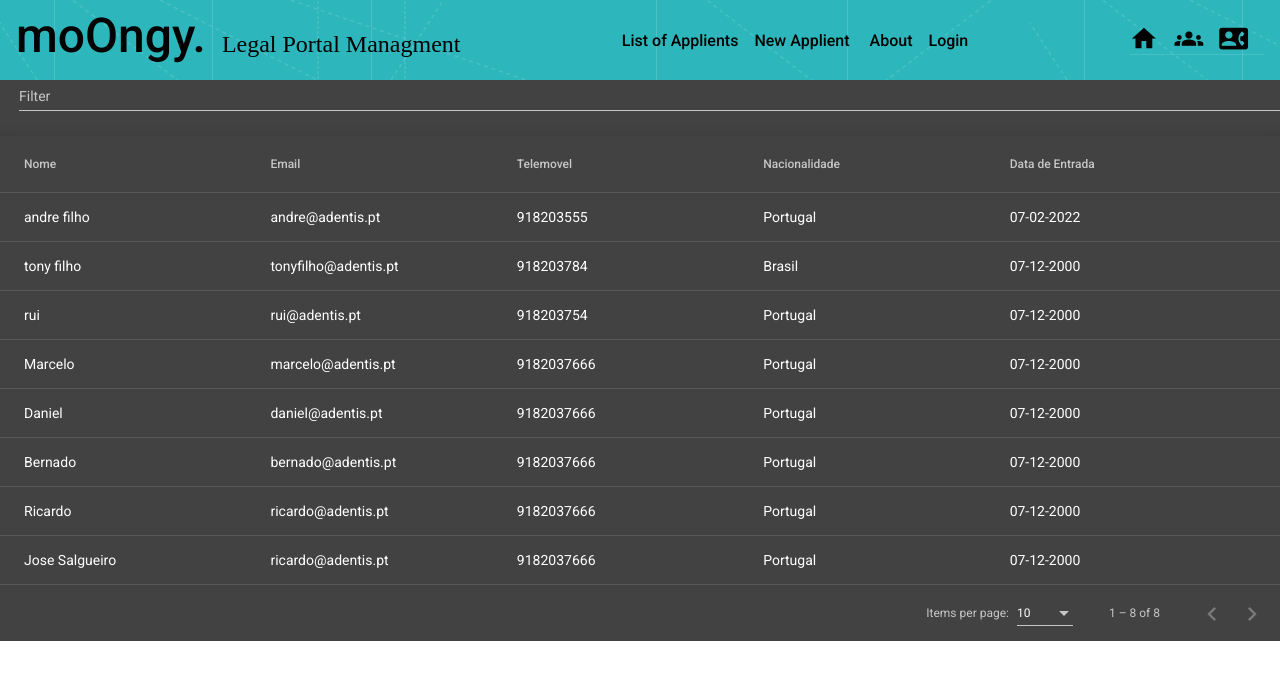
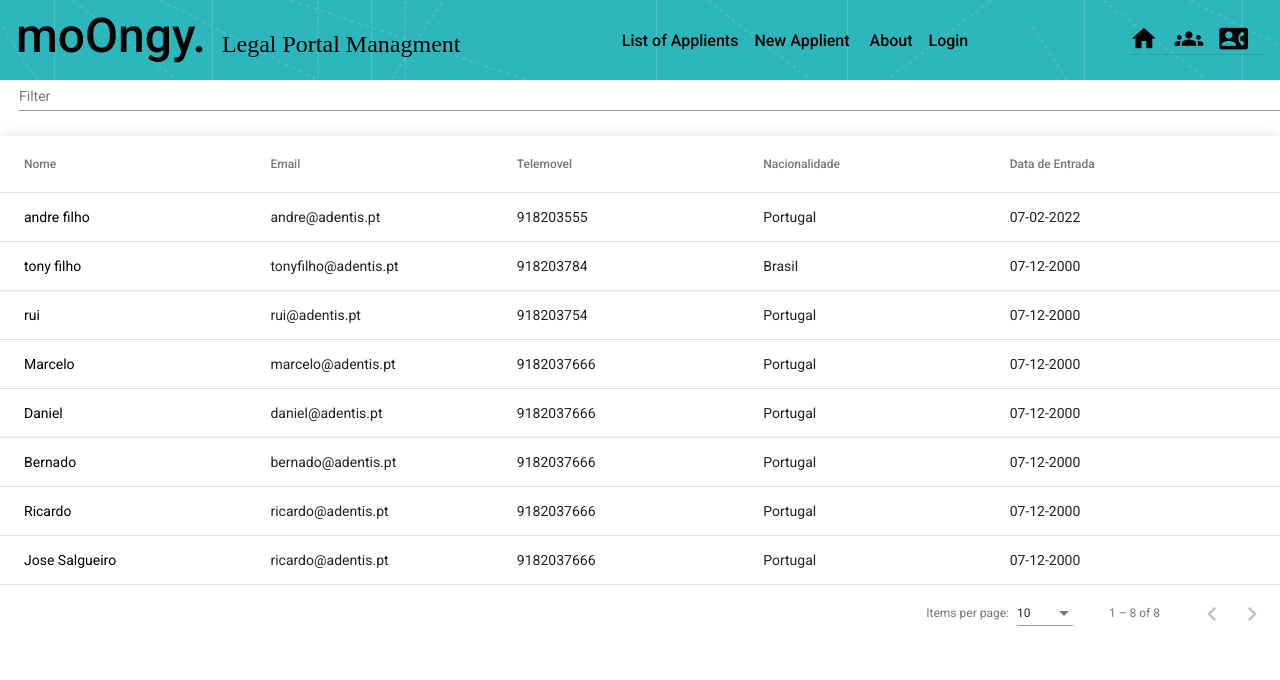
Before and after one commit to Tonyfilho/legalPortalManagment, an Angular app in the folder legalPortalManagment/: page /applients in a window 1280 px wide. Shown: the top 680 px of the page. Built offline with nearby package versions, Linux system fonts and the light colour scheme; a web font is replaced by a local one.

Commit message:
tema do material corrigido, css removido

```diff
--- a/legalPortalManagment/angular.json
+++ b/legalPortalManagment/angular.json
@@ -27,7 +27,7 @@
               "src/assets"
             ],
             "styles": [
-              "./node_modules/@angular/material/prebuilt-themes/pink-bluegrey.css",
+              "./node_modules/@angular/material/prebuilt-themes/indigo-pink.css",
               "src/styles.css"
             ],
             "scripts": []
--- a/legalPortalManagment/src/app/applients/applient/applient.component.css
+++ b/legalPortalManagment/src/app/applients/applient/applient.component.css
@@ -5,39 +5,10 @@
 .main{
    width: 100%;
    /* color:rgb(202, 191, 191);*/
-   background-color:rgba(0, 0, 0, 1) !important;
+   /* background-color:rgba(0, 0, 0, 1) !important;  */
 }
 
 mat-form-field{
   margin: 0;
   padding: 0;
 }
-/* .mat-form-field-appearance-outline .mat-form-field-outline-thick {
-  color: black !important;
-} */
-/* ::ng-deep .mat-form-field-underline, ::ng-deep .mat-form-field-ripple {
-  background-color: black !important;
-} */
-
-/** Overrides underline color **/
-/* .my-form-field.mat-form-field-appearance-legacy .mat-form-field-underline,
-.my-form-field.mat-form-field-appearance-legacy .mat-form-field-ripple,
-.my-form-field.mat-form-field-appearance-legacy.mat-focused
-    .mat-form-field-underline,
-.my-form-field.mat-form-field-appearance-legacy.mat-focused
-    .mat-form-field-ripple {
-    background-color: rgb(22, 22, 22) !important;;
-} */
-
-/** Overrides label color **/
-/* .my-form-field.mat-form-field-appearance-legacy .mat-form-field-label,
-.my-form-field.mat-form-field-appearance-legacy.mat-focused
-    .mat-form-field-label {
-    color: rgb(26, 25, 25) !important;;
-} */
-
-/** Overrides caret & text color **/
-/* .my-form-field.mat-form-field-appearance-legacy .mat-input-element {
-    caret-color: rgb(29, 27, 27) !important;
-  color: rgb(26, 24, 24) !important;;
-} */
--- a/legalPortalManagment/src/app/applients/applients/applients.component.css
+++ b/legalPortalManagment/src/app/applients/applients/applients.component.css
@@ -1,6 +1,6 @@
 a {
   text-decoration: none;
-  color: rgb(255, 255, 255);
+  color: rgb(0, 0, 0);
 }
 .main {
   width: 100%;
@@ -18,9 +18,6 @@
   width: 100%;
   min-height: 64px;
   padding: 0.5rem 1.2rem 0;
-  background-color: #424242 !important;
-  background-size: cover !important;
-  object-fit: contain !important;
 }
 
 .mat-form-field {
@@ -36,6 +33,4 @@
 .mat-paginator {
   width: 100%;
   min-width: 300px;
-  /* bottom: 0;
-  position: fixed; */
 }
```
Also changed, not shown: legalPortalManagment/src/styles.css (line endings or trailing spaces).
